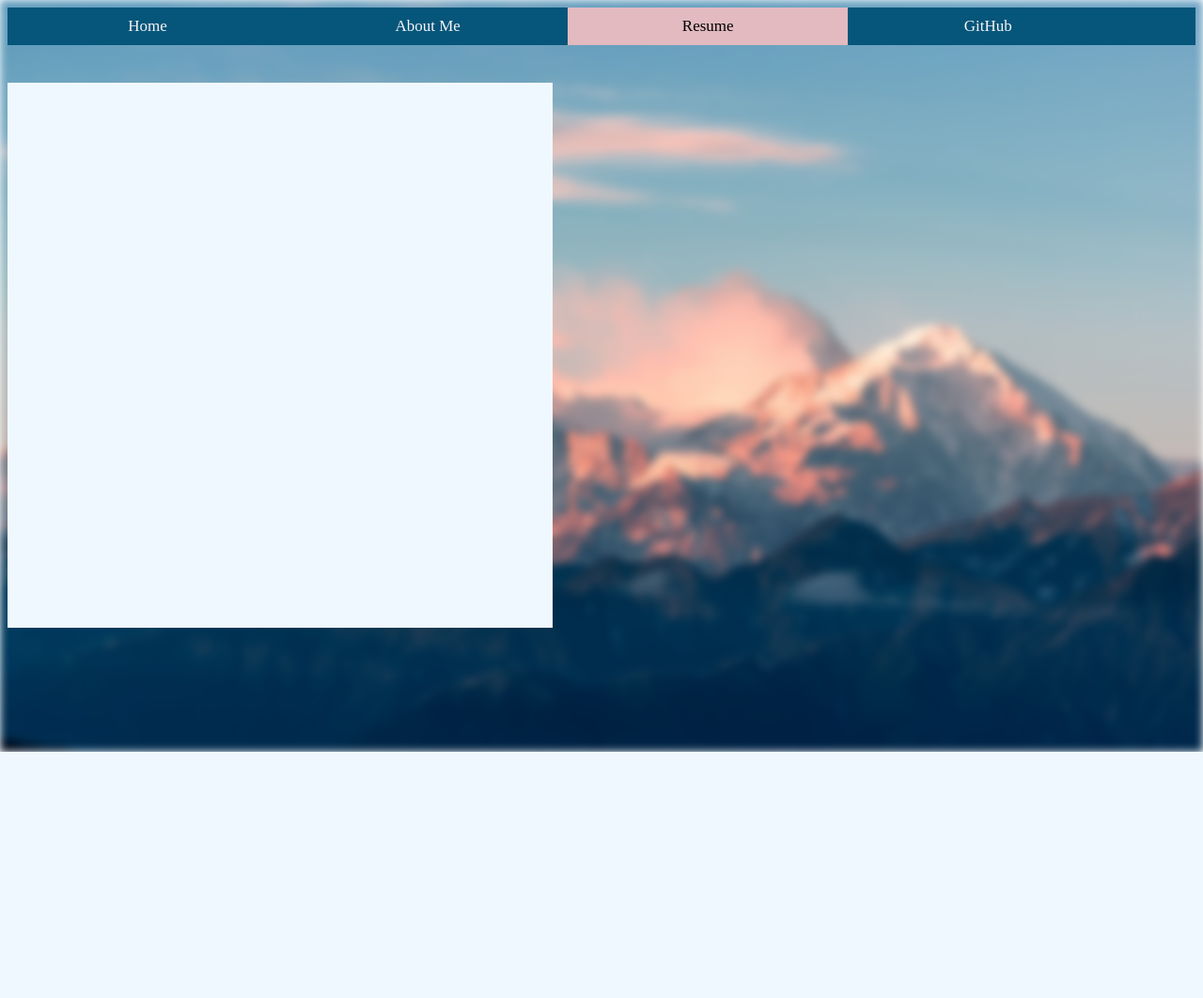
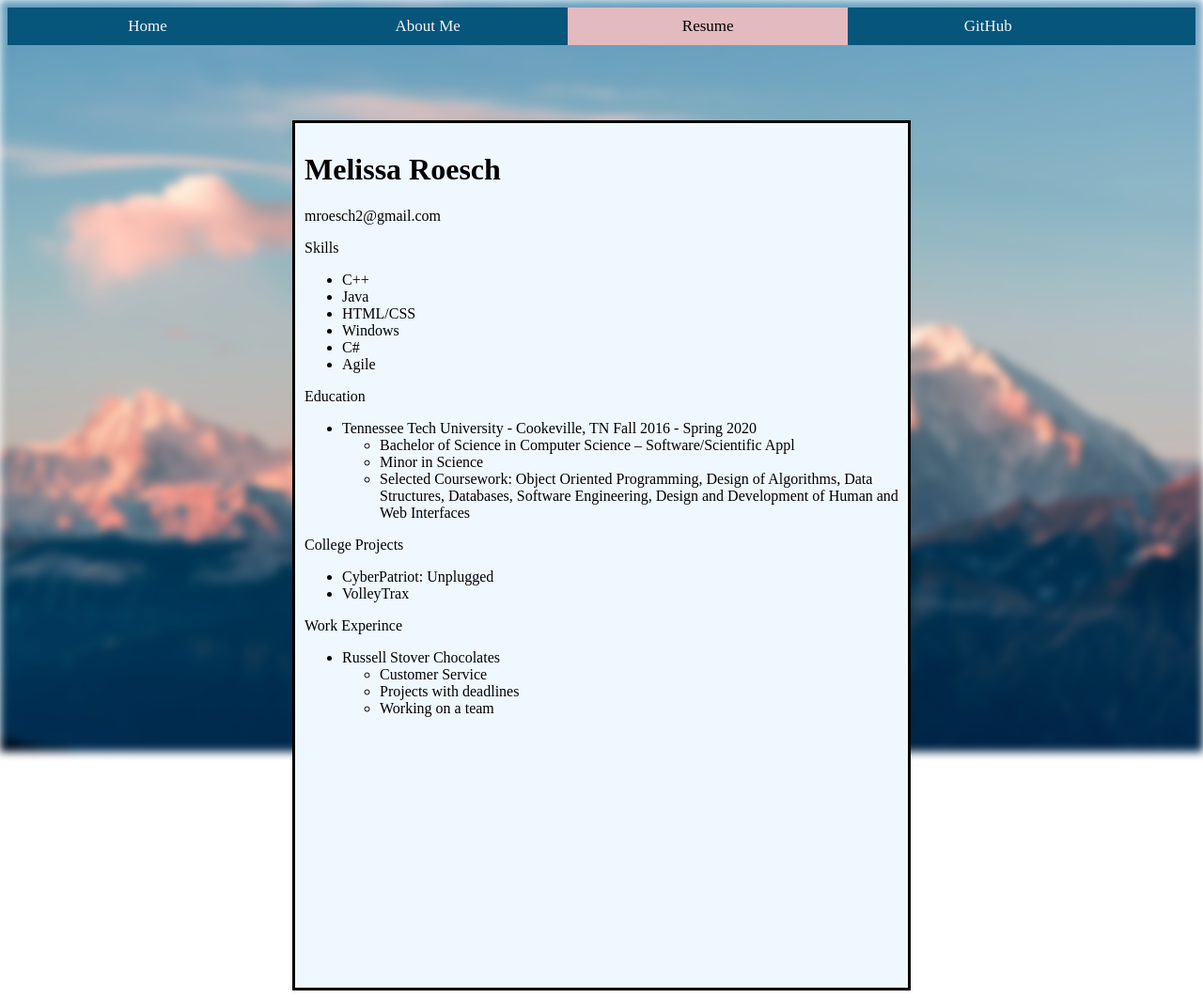
Before and after one commit to mroesch2/website, a Django app: page /website/resume in a window 1280 px wide. Shown: the whole page at 94% size. Before the commit the page ends 800 px from the top, so only its background shows below. Run offline with Django 3.2, Linux system fonts and the light colour scheme.

Commit message:
Added basic resume

```diff
--- a/website/static/website/styles.css
+++ b/website/static/website/styles.css
@@ -102,9 +102,11 @@
 .resume {
   background-color: aliceblue;
   z-index: 5;
-  height: 500px;
-  width: 500px;
-  padding: 40px;
-  margin-top: 40px;
-  position: fixed;
+  position: static;
+  margin: auto;
+  width: 50%;
+  border: 3px solid black;
+  margin-top: 80px;
+  padding: 10px;
+  height: 900px;
 }
--- a/website/templates/website/resume.html
+++ b/website/templates/website/resume.html
@@ -19,7 +19,51 @@
             </div>
 
             <div class="resume">
+                <h1>Melissa Roesch</h1>
+                mroesch2@gmail.com
 
+                <p class="head">Skills</p>
+                <ul>
+                    <li>C++</li>
+                    <li>Java</li>
+                    <li>HTML/CSS</li>
+                    <li>Windows</li>
+                    <li>C#</li>
+                    <li>Agile</li>
+                </ul>
+
+                <p class="head">Education</p>
+                <ul>
+                    <li>Tennessee Tech University - Cookeville, TN        Fall 2016 - Spring 2020
+                        <ul>
+                            <li>Bachelor of Science in Computer Science –
+                                Software/Scientific Appl</li>
+                            <li>Minor in Science</li>
+                            <li>Selected Coursework: Object Oriented Programming,
+                                Design of Algorithms, Data Structures, Databases,
+                                Software Engineering, Design and Development of
+                                Human and Web Interfaces</li>
+                        </ul>
+
+                    </li>
+
+                </ul>
+
+                <p class="head">College Projects</p>
+                <ul>
+                    <li>CyberPatriot: Unplugged</li>
+                    <li>VolleyTrax</li>
+                </ul>
+
+                <p class="head">Work Experince</p>
+                <ul>
+                    <li>Russell Stover Chocolates</li>
+                    <ul>
+                        <li>Customer Service</li>
+                        <li>Projects with deadlines</li>
+                        <li>Working on a team</li>
+                    </ul>
+                </ul>
             </div>
         </body>
     </html>
```
